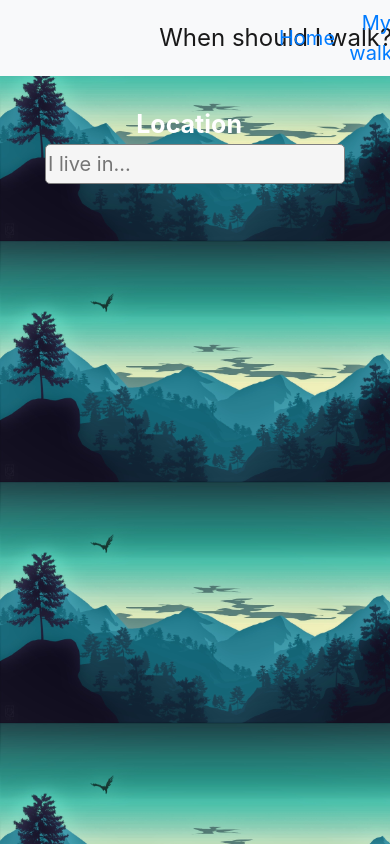
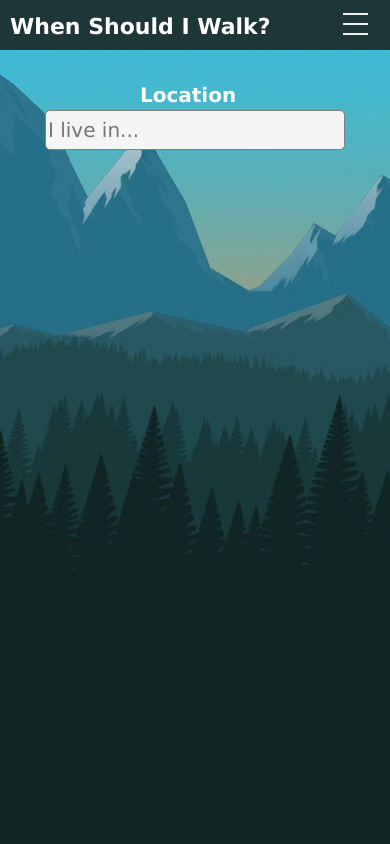
Before and after one commit to maisieo/WhenShouldIWalk, a React (Create React App) app in the folder client/: page / in a window 390 px wide. Built offline with nearby package versions, Linux system fonts and the light colour scheme; no server answers.

Commit message:
Some extra CSS

```diff
--- a/client/src/App.css
+++ b/client/src/App.css
@@ -1,33 +1,27 @@
 .App {
   text-align: center;
   font-size: smaller;
+  font-family: Verdana, Geneva, Tahoma, sans-serif;
 }
 
 body {
-  /* background-color: #8bc6ec;
+  background-image: url(images/yoan-agostini-by-yoan-agostini-flat-design-background-minima.jpg);
   background-repeat: no-repeat;
-  font-family: "Gotham Rounded A", "Gotham Rounded B", "Gotham Rounded",
-  "Helvetica Neue", Helvetica, Arial, sans-serif; */
-  /* background-image: linear-gradient(135deg, #8bc6ec 0%, #9599e2 100%);
-  background-position: 50% -40%; */
-  background-image: url(images/wallpapertip_minimalist-nature-wallpaper_810410_new.jpg);
-  background-size: cover;
-  /* background-color: blue; */
+  background-size: auto;
   background-image: rgba(0, 0, 0, 0.5);
 }
 
 p {
-  color: white;
-  font-size: 30px;
-  font-weight: bold;
+  color: rgb(206, 210, 216);
+  font-size: 25px;
+  font-weight: bolder;
   text-shadow: #000 0px 0px 5px;
 }
 
 input {
-  /* display: block; */
   -webkit-transition: 0.4s ease-in-out;
   transition: 0.4s ease-in-out;
-  font-size: 20px;
+  font-size: 15px;
   border-radius: 5px;
   background-color: #f5f5f5;
   outline: 0;
@@ -45,7 +39,7 @@ label {
   /* display: block; */
   color: white;
   font-weight: bold;
-  font-size: 25px;
+  font-size: 20px;
   margin-left: 10px;
   margin-right: 10px;
 }
@@ -56,20 +50,8 @@ ul {
 
 #location {
   color: white;
-  font-size: 40px;
+  font-size: 35px;
   font-weight: bolder;
-}
-
-#question {
-  /* color: white;
-  font-size: 60px; */
-  padding-top: 55px;
-  padding-bottom: 40px;
-  text-shadow: #000 0px 0px 5px;
-  font-size: 4.5rem;
-  font-weight: 800 !important;
-  line-height: 1;
-  letter-spacing: -0.025em !important;
 }
 
 #locationField {
@@ -108,16 +90,9 @@ li {
   font-style: oblique;
 }
 
-#EnterWalk {
-  font-size: 40px;
-}
-
 .table {
   background: rgba(0, 0, 0, 0.3);
-  width: auto;
-  /* margin-left: 20%;
-  margin-right:20%; */
-  /* width: 60%; */
+  width: 80%;
 }
 
 .table td,
@@ -132,8 +107,8 @@ li {
 }
 
 h2#EnterWalk {
-  font-size: 80px;
-  margin-bottom: 15px;
+  font-size: 3rem;
+  margin-top: 10px;
 }
 
 img#icon {
@@ -145,22 +120,104 @@ button {
   font-size: 10px;
   border-radius: 6%;
 }
+/** NAVBAR CSS **/
 
-span.navbar-brand {
-  width: 25%;
-  padding-right: 20%;
-  font-size: larger;
-}
-.navbar-brand {
-  margin-left: 40%;
-  margin-right: 20%;
+* {
+  box-sizing: border-box;
 }
 
-a {
-  margin-left: 4%;
-  color: white;
+body {
+  margin: 0px;
+  font-family: "segoe ui";
 }
 
-nav {
-  font-size: 20px;
+.nav {
+  height: 50px;
+  width: 100%;
+  background-color: #1e3638;
+  position: relative;
 }
+
+.nav > .nav-header {
+  display: inline;
+}
+
+.nav > .nav-header > .nav-title {
+  display: inline-block;
+  font-size: 22px;
+  color: #fff;
+  font-weight: bold;
+  padding: 10px 10px 10px 10px;
+}
+
+.nav > .nav-btn {
+  display: none;
+}
+
+.nav > .nav-links {
+  display: inline;
+  float: right;
+  font-size: 18px;
+}
+
+.nav > .nav-links > a {
+  display: inline-block;
+  padding: 13px 10px 13px 10px;
+  text-decoration: none;
+  color: #efefef;
+}
+
+.nav > .nav-links > a:hover {
+  background-color: rgba(0, 0, 0, 0.3);
+}
+
+.nav > #nav-check {
+  display: none;
+}
+
+@media (max-width: 600px) {
+  .nav > .nav-btn {
+    display: inline-block;
+    position: absolute;
+    right: 0px;
+    top: 0px;
+  }
+  .nav > .nav-btn > label {
+    display: inline-block;
+    width: 50px;
+    height: 50px;
+    padding: 13px;
+  }
+  .nav > .nav-btn > label:hover,
+  .nav #nav-check:checked ~ .nav-btn > label {
+    background-color: rgba(0, 0, 0, 0.3);
+  }
+  .nav > .nav-btn > label > span {
+    display: block;
+    width: 25px;
+    height: 10px;
+    border-top: 2px solid #eee;
+  }
+  .nav > .nav-links {
+    position: absolute;
+    display: block;
+    width: 100%;
+    background-color: rgb(50, 72, 77);
+    height: 0px;
+    transition: all 0.3s ease-in;
+    overflow-y: hidden;
+    top: 50px;
+    left: 0px;
+  }
+  .nav > .nav-links > a {
+    display: block;
+    width: 100%;
+  }
+  .nav > #nav-check:not(:checked) ~ .nav-links {
+    height: 0px;
+  }
+  .nav > #nav-check:checked ~ .nav-links {
+    height: calc(100vh - 50px);
+    overflow-y: auto;
+  }
+}
--- a/client/src/App.js
+++ b/client/src/App.js
@@ -4,7 +4,7 @@ import Header from "./Components/Header.js";
 import { Route, Switch } from "react-router-dom";
 import WalkForm from "./Components/WalkForm.js";
 import WalkList from "./Components/WalkList.js";
-import Form from "./Components/Form.js";
+import CityForm from "./Components/CityForm.js";
 import Response from "./Components/Response.js";
 
 const BASEURL = "http://api.weatherapi.com/v1";
@@ -100,7 +100,7 @@ function App() {
       <Switch>
         {/* Using 'exact' else route will match everything */}
         <Route path="/" exact>
-          <Form onSubmit={location => getWeather(location)} />
+          <CityForm onSubmit={location => getWeather(location)} />
           {forecast && <Response forecast={forecast} />}
           <br></br>
         </Route>
--- a/client/src/Components/Form.js
+++ b/client/src/Components/CityForm.js
@@ -1,6 +1,6 @@
 import React, { useState } from "react";
 
-function Form(props) {
+function CityForm(props) {
   //  define the initial use state of the form
   const [location, setLocation] = useState("");
 
@@ -36,4 +36,4 @@ function Form(props) {
   );
 }
 
-export default Form;
+export default CityForm;
--- a/client/src/Components/Header.js
+++ b/client/src/Components/Header.js
@@ -1,23 +1,30 @@
 import React from "react";
 import { Link } from "react-router-dom";
-import Navbar from "react-bootstrap/Navbar";
+// import Navbar from "react-bootstrap/Navbar";
 
 function Header() {
   return (
-    <div>
-      <Navbar bg="light" variant="light">
-        <Navbar.Brand to="/" exact>
-          When should I walk?
-        </Navbar.Brand>
-        <Link to="/" exact id="homelink">
+    <div className="nav">
+      <input type="checkbox" id="nav-check"></input>
+      <div className="nav-header">
+        <div className="nav-title">When Should I Walk?</div>
+      </div>
+      <div class="nav-btn">
+        <label for="nav-check">
+          <span></span>
+          <span></span>
+          <span></span>
+        </label>
+      </div>
+      <div class="nav-links">
+        <Link to="/" exact>
           Home
         </Link>
-        <Link to="/mywalks" id="homelink">
-          My walks
+        <Link to="/mywalks" exact>
+          My Walks
         </Link>
-      </Navbar>
+      </div>
     </div>
   );
 }
-
 export default Header;
```
Also changed, not shown: 2 other files (tests, documents, lock files or other folders).
